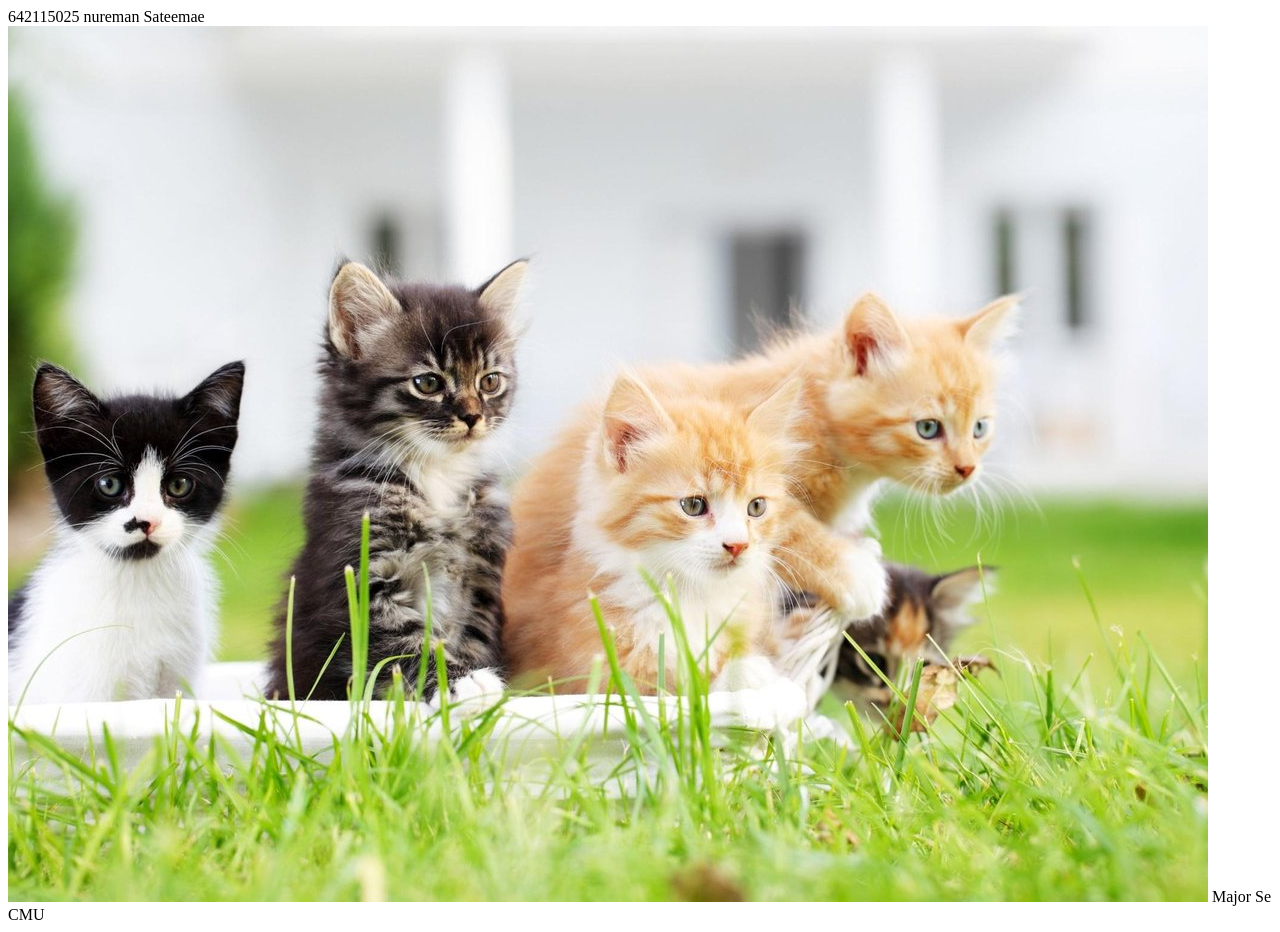
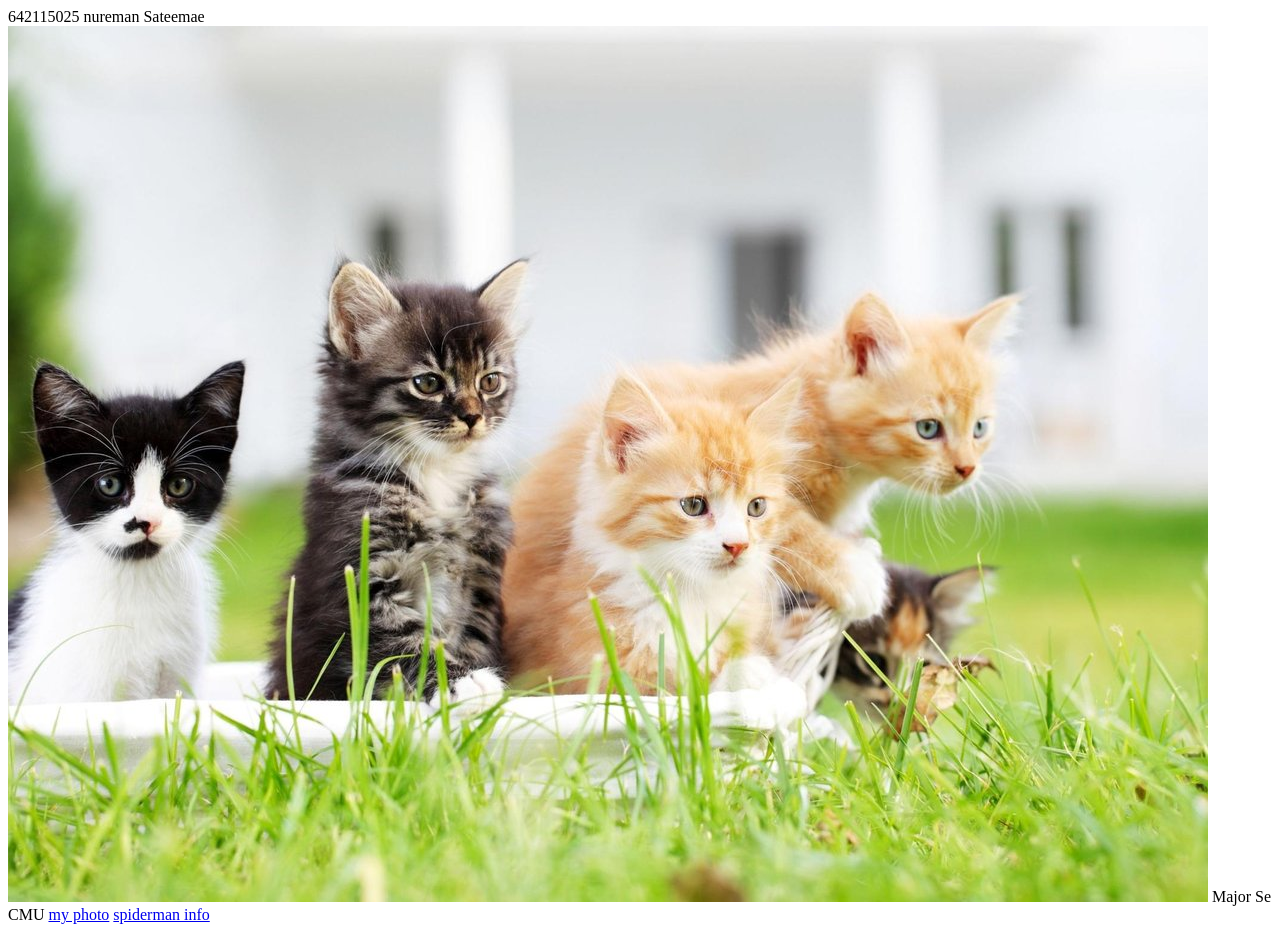
Before and after one commit to ImanHex/newRepo, a plain HTML site: page index.html in a window 1280 px wide. Drawn offline with Linux system fonts and the light colour scheme.

Commit message:
commit all

```diff
--- a/index.html
+++ b/index.html
@@ -1,3 +1,5 @@
 642115025 nureman Sateemae
 <img src="cat2.jpg">
 Major Se CMU
+<a href ="index.html">my photo</a>
+<a href ="spiderman.html">spiderman info</a>
```
Also changed, not shown: spiderman.html (+2 -0 lines), cats-party-0516221.webp (added).
